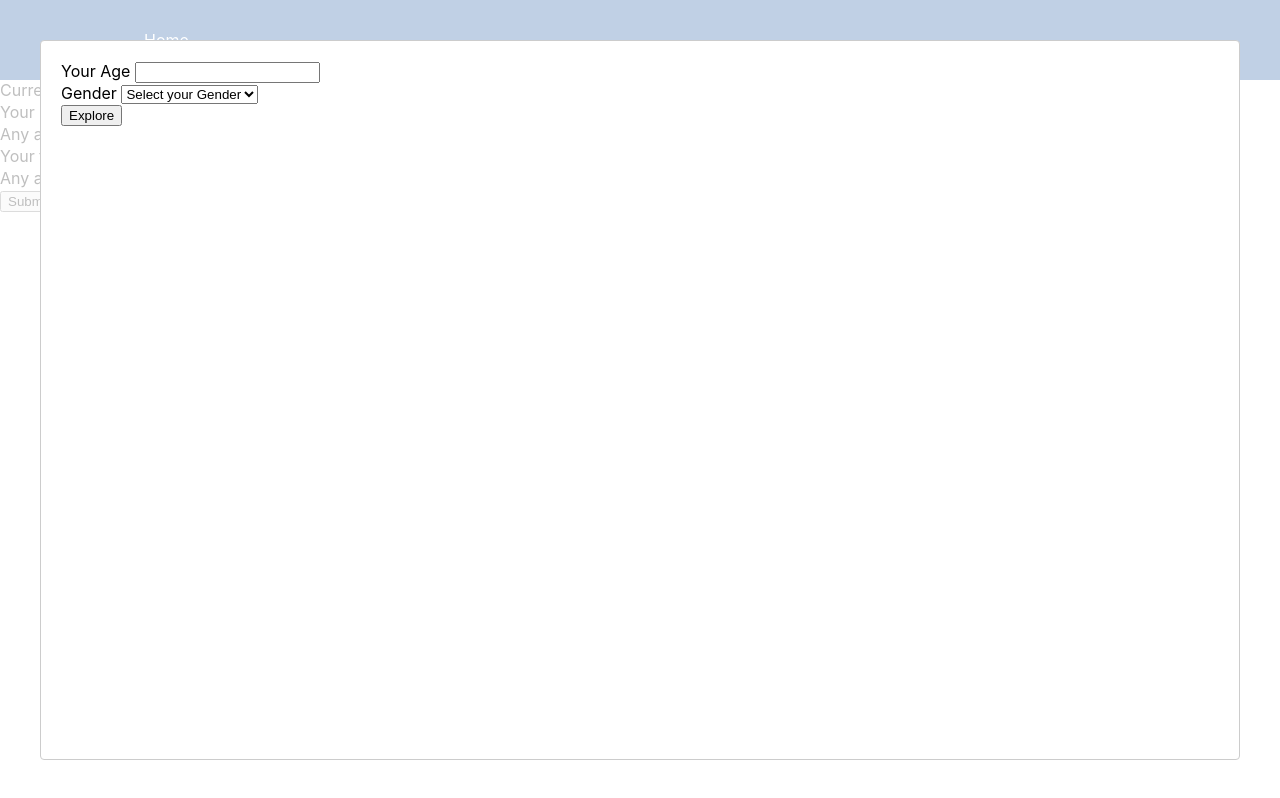
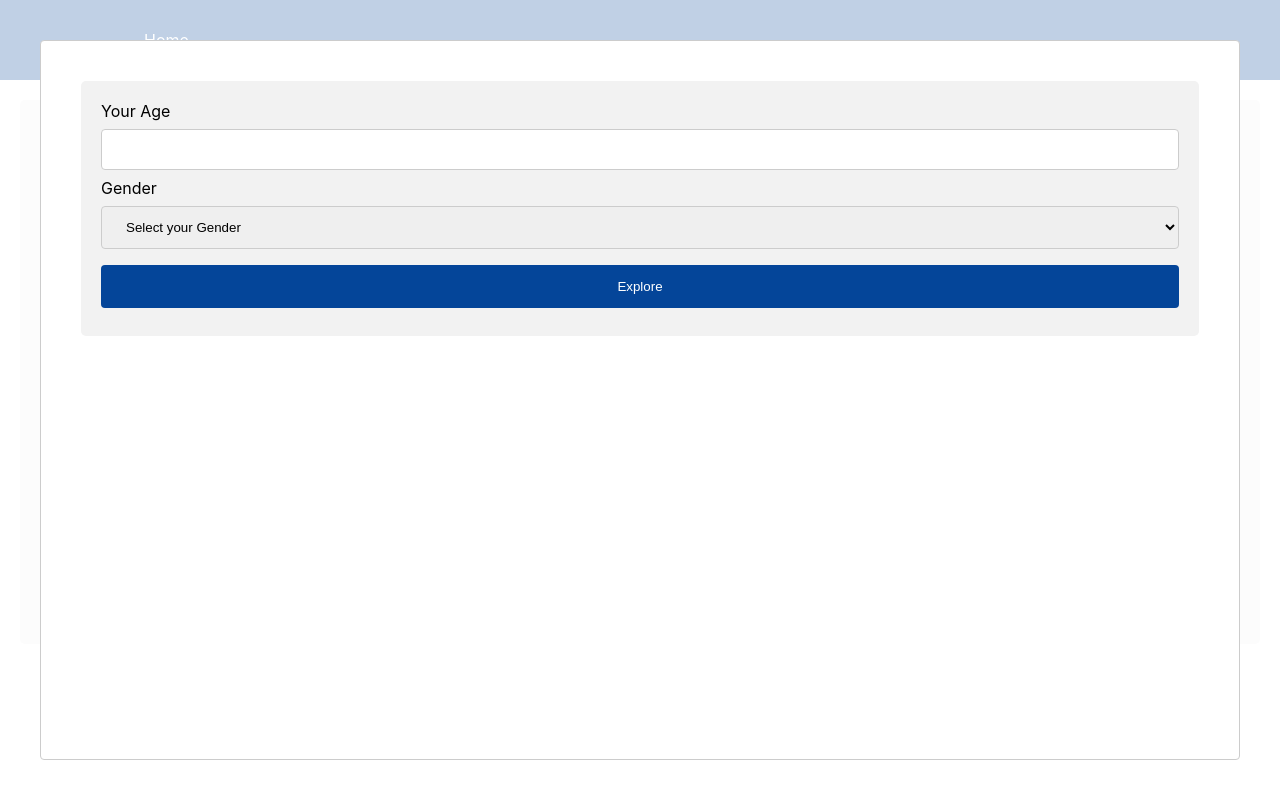
Before and after one commit to tanmayforgit/finulator, a React (Create React App) app: page /home in a window 1280 px wide. Shown: the top 798 px of the page. Built offline with nearby package versions, Linux system fonts and the light colour scheme.

Commit message:
some more styling B)

```diff
--- a/package.json
+++ b/package.json
@@ -8,6 +8,7 @@
     "@testing-library/user-event": "^13.5.0",
     "react": "^17.0.2",
     "react-dom": "^17.0.2",
+    "react-icons": "^4.3.1",
     "react-modal": "^3.14.4",
     "react-redux": "^7.2.6",
     "react-router-dom": "^6.2.2",
--- /dev/null
+++ b/src/components/Form.module.css
@@ -0,0 +1,35 @@
+.simple_form input[type=number], select {
+  width: 100%;
+  padding: 12px 20px;
+  margin: 8px 0;
+  display: inline-block;
+  border: 1px solid #ccc;
+  border-radius: 4px;
+  box-sizing: border-box;
+}
+
+.simple_form button {
+  width: 100%;
+  background-color: #044599;
+  color: white;
+  padding: 14px 20px;
+  margin: 8px 0;
+  border: none;
+  border-radius: 4px;
+  cursor: pointer;
+}
+
+.simple_form button:hover {
+  background-color: #032757;
+}
+
+.form_container {
+  border-radius: 5px;
+  background-color: #f2f2f2;
+  padding: 20px;
+  margin: 20px;
+}
+
+.form_title {
+  text-align: center;
+}
--- /dev/null
+++ b/src/components/Modal.module.css
@@ -0,0 +1,10 @@
+.close_button {
+  position: absolute;
+  right: 0;
+  color: red;
+  margin-right: 15px;
+}
+
+.modal_div {
+  margin: 15px;
+}
--- a/src/components/Simulations/SimulationPlayground.js
+++ b/src/components/Simulations/SimulationPlayground.js
@@ -32,7 +32,7 @@ const SimulationPlayground = () => {
 
     setShowSimulation(true);
     setSimulation(simulation);
-    if(simulationSuccessStatus) {
+    if (simulationSuccessStatus) {
       setSimulationSucceeded(true);
     }
   };
--- a/src/components/Users/CaptureMandatoryUserDetailsModal.js
+++ b/src/components/Users/CaptureMandatoryUserDetailsModal.js
@@ -1,13 +1,14 @@
-import Modal from 'react-modal';
-import { useRef } from 'react';
-import { useDispatch } from 'react-redux';
-import * as Constants from 'constants';
+import Modal from "react-modal";
+import { useRef } from "react";
+import { useDispatch } from "react-redux";
+import * as Constants from "constants";
+import classes from "components/Form.module.css";
 
 const CaptureMandatoryUserDetailsModal = () => {
   const ageRef = useRef();
   const genderRef = useRef();
 
-  const dispatchMandatoryUserDetails = useDispatch()
+  const dispatchMandatoryUserDetails = useDispatch();
 
   const captureUserDetails = (event) => {
     event.preventDefault();
@@ -15,38 +16,42 @@ const CaptureMandatoryUserDetailsModal = () => {
     const gender = genderRef.current.value;
     const userDetails = {
       age: age,
-      gender: gender
-    }
+      gender: gender,
+    };
 
     console.log(userDetails);
     dispatchMandatoryUserDetails({
-      type: 'set_mandatory_user_data',
-      userDetails: userDetails
-    })
-  }
+      type: "set_mandatory_user_data",
+      userDetails: userDetails,
+    });
+  };
 
   return (
     <Modal isOpen={true}>
-      <form onSubmit={captureUserDetails}>
-        <div className='form-control'>
-          <label htmlFor='age'> Your Age </label>
-          <input type='number' id='age' ref={ageRef}/>
+      <div className={classes.form_container}>
+        <form onSubmit={captureUserDetails} className={classes.simple_form}>
+          <div className="form-control">
+            <label htmlFor="age"> Your Age </label>
+            <input type="number" id="age" ref={ageRef} />
           </div>
-        <div className='form-control'>
-          <label htmlFor='gender'> Gender </label>
-          <select id='gender' ref={genderRef}>
-            <option value="" disabled selected>Select your Gender</option>
+          <div className="form-control">
+            <label htmlFor="gender"> Gender </label>
+            <select id="gender" ref={genderRef}>
+              <option value="" disabled selected>
+                Select your Gender
+              </option>
               <option value={Constants.MALE}>Male</option>
               <option value={Constants.FEMALE}>Female</option>
               <option value={Constants.NMNF}>Other</option>
             </select>
           </div>
-        <div className='form-actions'>
+          <div className="form-actions">
             <button> Explore </button>
           </div>
         </form>
+      </div>
     </Modal>
   );
-}
+};
 
 export default CaptureMandatoryUserDetailsModal;
--- a/src/components/Users/EditMandatoryUserDetailsModal.js
+++ b/src/components/Users/EditMandatoryUserDetailsModal.js
@@ -3,6 +3,8 @@ import { useRef, useState } from "react";
 import { useDispatch } from "react-redux";
 import * as Constants from "constants";
 import { Fragment } from "react";
+import classes from "components/Form.module.css";
+import modalClasses from "components/Modal.module.css";
 
 const EditMandatoryUserDetailsModal = (props) => {
   const storeUserMandatoryDetails = (event) => {
@@ -50,8 +52,11 @@ const EditMandatoryUserDetailsModal = (props) => {
     <Fragment>
       <button onClick={openModal}>Edit</button>
       <Modal isOpen={isModalOpen}>
-        <button onClick={closeModal}>Close</button>
-        <form onSubmit={editUserDetails}>
+        <div className={modalClasses.modal_div}>
+          <button onClick={closeModal} className={modalClasses.close_button}>
+            X
+          </button>
+          <form onSubmit={editUserDetails} className={classes.simple_form}>
             <div className="form-control">
               <label htmlFor="edit_age"> Your Age </label>
               <input type="number" id="edit_age" ref={ageRef} />
@@ -80,9 +85,10 @@ const EditMandatoryUserDetailsModal = (props) => {
               </select>
             </div>
             <div className="form-actions">
-            <button> Start Simulating</button>
+              <button> Edit Details</button>
             </div>
           </form>
+        </div>
       </Modal>
     </Fragment>
   );
--- a/src/components/Users/PresentFinancialSituation.js
+++ b/src/components/Users/PresentFinancialSituation.js
@@ -1,7 +1,9 @@
 import { useState } from "react";
 import { useDispatch, useSelector } from "react-redux";
 import SimulationPlayground from "components/Simulations/SimulationPlayground";
-import classes from 'components/Table.module.css';
+import classes from "components/Table.module.css";
+import formClasses from "components/Form.module.css";
+import { FaEdit } from "react-icons/fa";
 
 const PresentFinancialSituation = () => {
   console.log("rendering PresentFinancialSituationComponent");
@@ -78,14 +80,21 @@ const PresentFinancialSituation = () => {
 
   const recapturePresentFinancialSituation = () => {
     setShowForm(true);
-  }
+  };
 
   console.log(presentFinancialSituation);
   console.log(showForm);
 
   if (showForm) {
     return (
-      <form onSubmit={finInfoSubmitHandler}>
+      <div className={formClasses.form_container}>
+        <h3 className={formClasses.form_title}>
+          Your present financial situation
+        </h3>
+        <form
+          onSubmit={finInfoSubmitHandler}
+          className={formClasses.simple_form}
+        >
           <div className="form-control">
             <label htmlFor="current_bank_balance"> Current Bank Balance </label>
             <input
@@ -108,7 +117,10 @@ const PresentFinancialSituation = () => {
             />
           </div>
           <div className="form-control">
-          <label htmlFor="yearly_income"> Any additional yearly income </label>
+            <label htmlFor="yearly_income">
+              {" "}
+              Any additional yearly income{" "}
+            </label>
             <input
               type="number"
               id="yearly_income"
@@ -117,7 +129,10 @@ const PresentFinancialSituation = () => {
             />
           </div>
           <div className="form-control">
-          <label htmlFor="monthly_expense"> Your total monthly expense </label>
+            <label htmlFor="monthly_expense">
+              {" "}
+              Your total monthly expense{" "}
+            </label>
             <input
               type="number"
               id="monthly_expense"
@@ -139,17 +154,21 @@ const PresentFinancialSituation = () => {
           </div>
           <button>Submit</button>
         </form>
+      </div>
     );
   } else {
     return (
       <div id="showPresentFinancialSituation">
         <div className={classes.table_title}>
-          <h3>Your Current Financial Situation</h3>
+          <h3>
+            Your present financial situation{" "}
+            <FaEdit onClick={recapturePresentFinancialSituation} />
+          </h3>
         </div>
         <table className={classes.table}>
           <thead>
             <th>Bank Balance</th>
-            <th>Monthly Income</th>
+            <th>Monthly Income (After taxes)</th>
             <th>Monthly Expense</th>
             <th>Yearly Income (such as bonuns etc)</th>
             <th>
@@ -166,9 +185,6 @@ const PresentFinancialSituation = () => {
             </tr>
           </tbody>
         </table>
-        <button onClick={recapturePresentFinancialSituation}>
-          Change your current financial situation
-        </button>
         <SimulationPlayground />
       </div>
     );
```
Also changed, not shown: 1 other file (tests, documents, lock files or other folders). Lines whose indentation alone changed are shown as unchanged.
